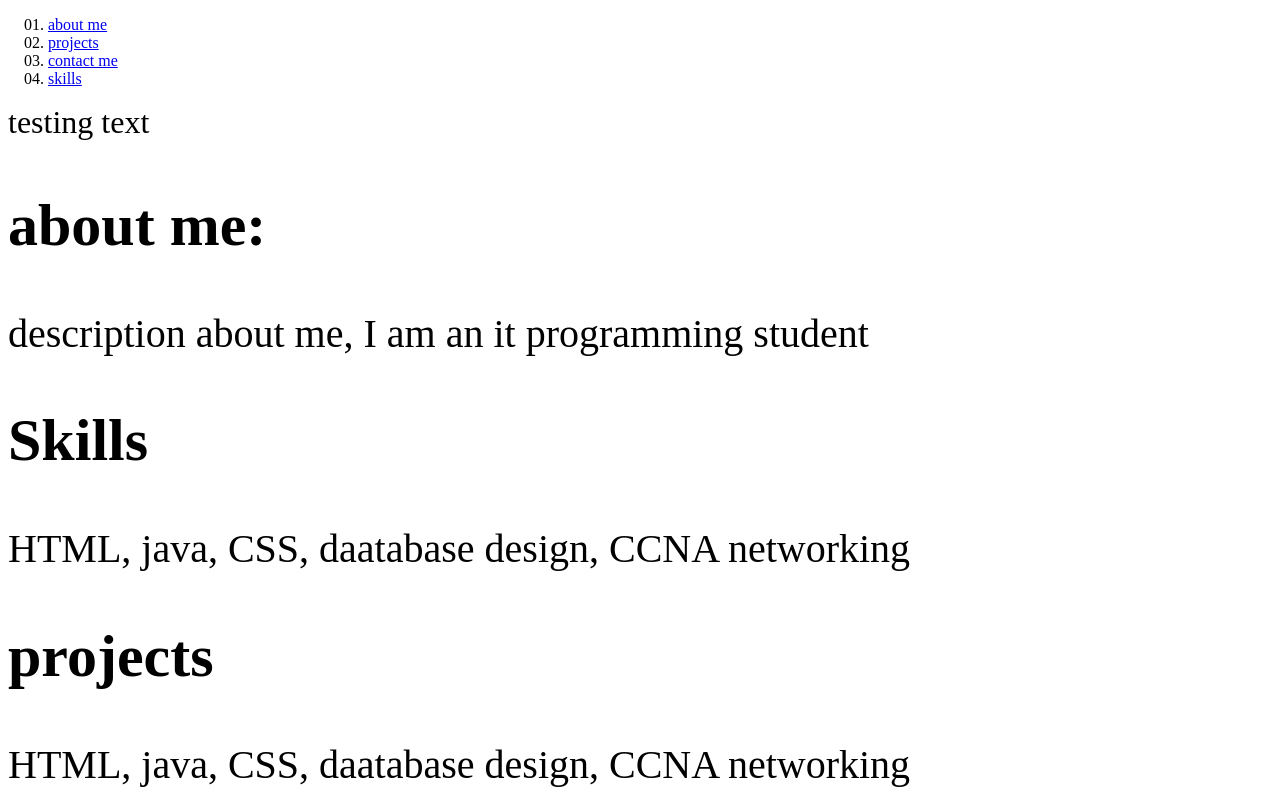
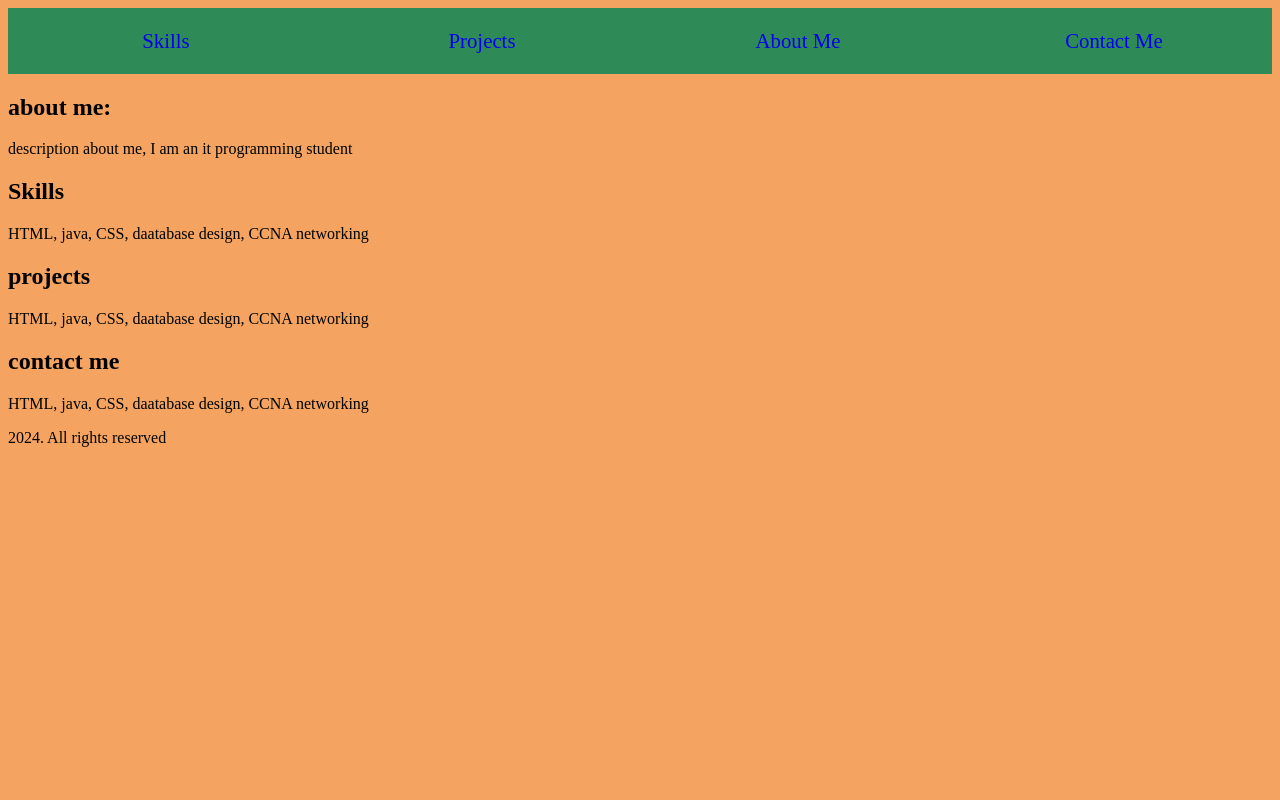
Before and after one commit to JoshLeslie-Programmer/PortfolioWebpage, a plain HTML site: page index.html in a window 1280 px wide. Shown: the top 800 px of the page. Drawn offline with Linux system fonts and the light colour scheme.

Commit message:
updated files

```diff
--- a/index.html
+++ b/index.html
@@ -7,27 +7,19 @@
     <title>Joshua Leslie's Portfolio</title>
 </head>
 <body>
-<header>
-    <ul class="list">
-		<li><a href = "#about">about me </a></li>
-		<li><a href = "#skills">projects</a></li>
-		<li><a href = "#projects">contact me</a></li>
-		<li><a href = "#skills">skills</a></li>
-	</ul>
-</header>
+	<header>
+		<nav class="horizontalNav">
+			<ul>
+				<a href="skills.html"><li>Skills</li></a>
+				<a href="#projects"><li>Projects</li></a>
+				<a href="#about"><li>About Me</li></a>
+				<a href="#contact"><li>Contact Me</li></a>
+			</ul>
+		</nav>
+	</header>
 
 <main>
-    <div>
-        <span>
-        testing text
 
-
-        </span>
-
-
-
-
-        </div>
 <section id = "about">
 <h2>about me:</h2>
 <p>description about me, I am an it programming student</p>
@@ -46,6 +38,8 @@
 <p> HTML, java, CSS, daatabase design, CCNA networking</p>
 </section>
 </main>
+
+
 <footer>
     <p>2024. All rights reserved</p>
 </footer>
--- a/styles.css
+++ b/styles.css
@@ -1,64 +1,34 @@
+@charset "UTF-8";
+
 html {
 
-
-
+    background-color: sandybrown;
 }
 
-
-body {
-
-width: auto;
-
+nav.horizontalNav {
+	background: seagreen;
+	width: auto;
+	margin-left: auto;
+	margin-right: auto;
+	display: flow-root;
 }
 
-header {
-
-
-
+ul {
+	display: flow-root;
+	padding: 0px;
+	margin: 0px;
 }
 
-header ul {
-
-
-
+li {
+	list-style-type: none;
+	float: left;
+	font-size: 1.3em;
+	padding: 1em 0em 1em 0em;
+	width: 25%;
+	text-align: center;
 }
 
-header ul li {
-
-
-
+li:hover {
+	background: orangered;
+	color: white;
 }
-
-main {
-
-
-
-}
-
-section {
-
-    font-size: 40px;
-
-
-}
-
-h2 {
-
-
-
-
-}
-
-.list {
-
-    list-style-type: decimal-leading-zero;
-
-
-
-}
-
-div {
-
-    font-size: 2em;
-
-}
```
Also changed, not shown: skills.html (added, +10 -0 lines).
